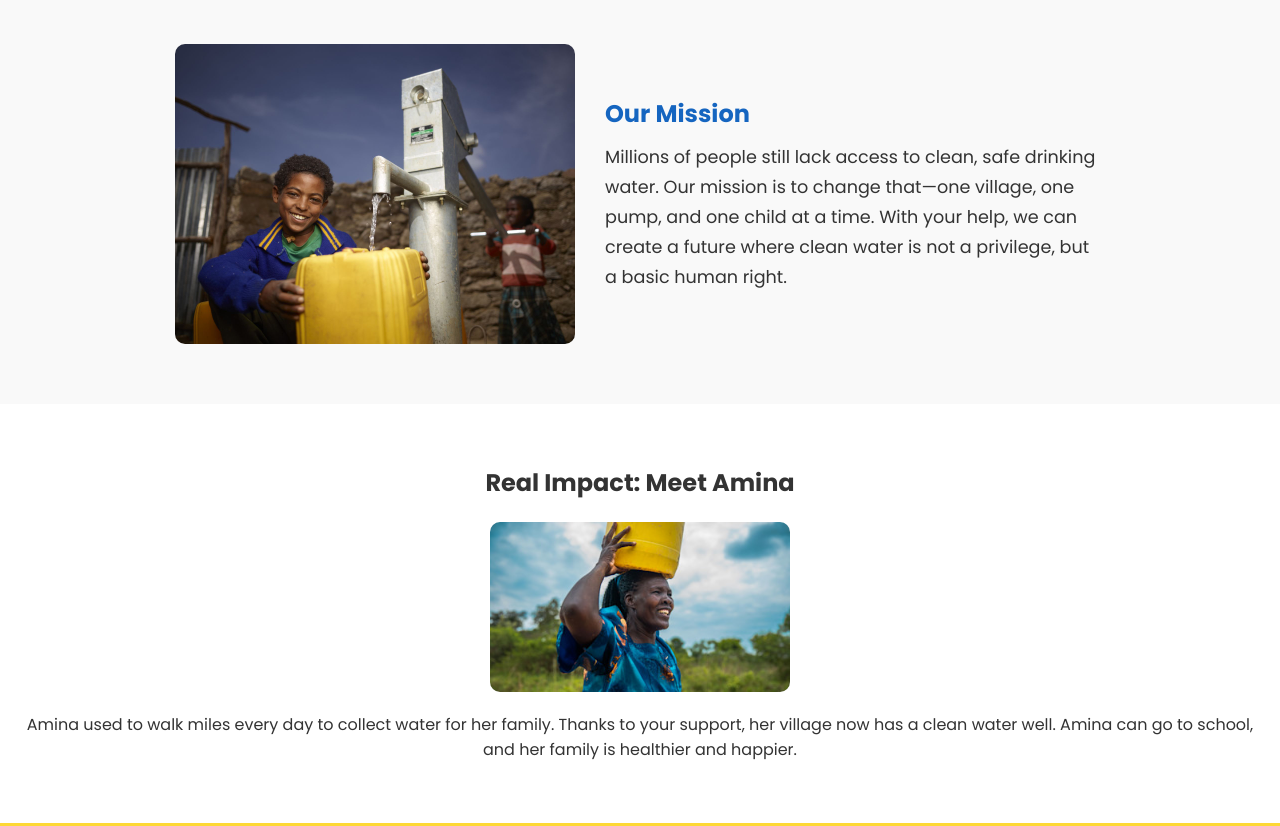
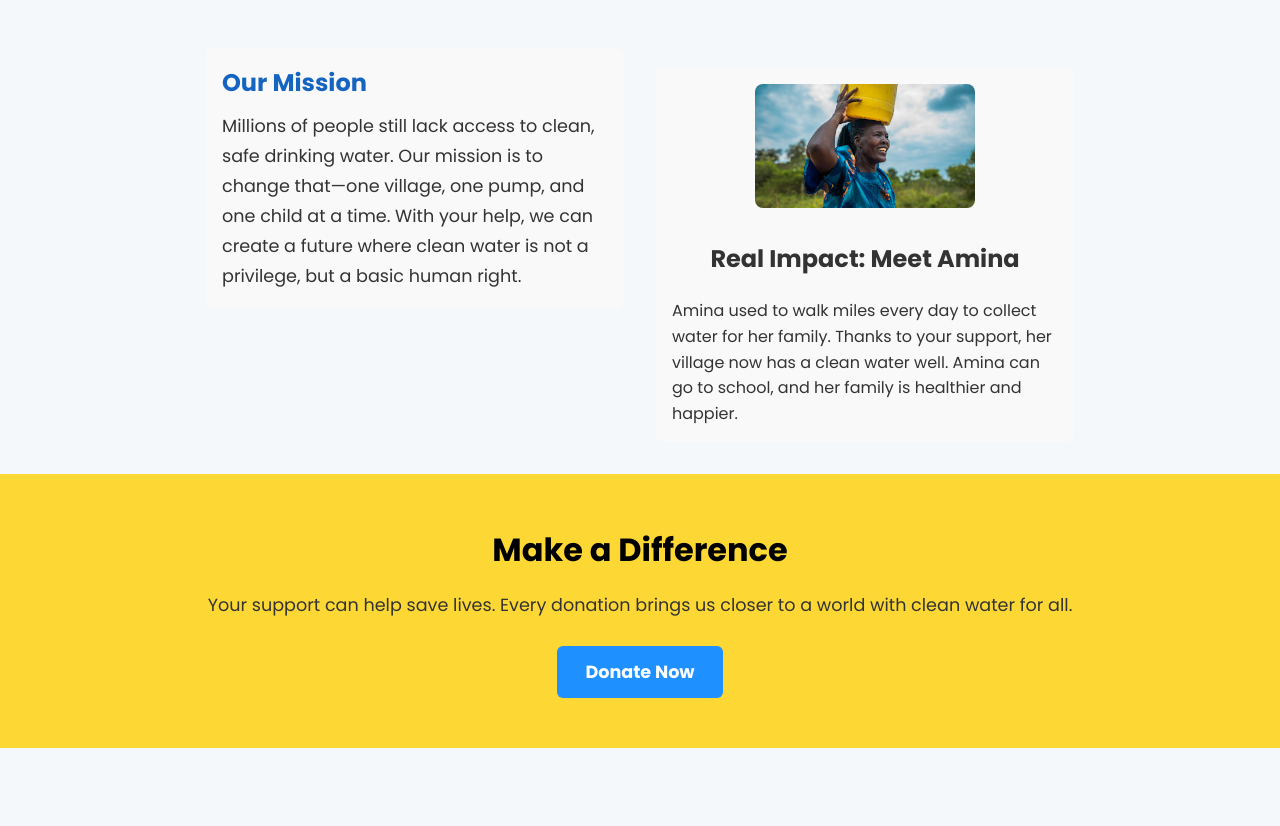
Before and after one commit to csgobro14/CharityWebsite, a plain HTML site: page index.html in a window 1280 px wide. Shown: the part 816-1642 px from the top of the page. After the commit the page ends 1580 px from the top, so only its background shows below. Drawn offline with Linux system fonts and the light colour scheme.

Commit message:
condensed page

```diff
--- a/index.html
+++ b/index.html
@@ -8,43 +8,38 @@
   <link href="https://fonts.googleapis.com/css2?family=Poppins:wght@400;700&display=swap" rel="stylesheet" />
 </head>
 <body>
-
   <!-- Hero Section -->
   <section class="hero">
     <h1>Clean Water for Everyone</h1>
     <p>Join us in bringing safe, clean water to communities in need.</p>
   </section>
 
-  <!-- Story Section -->
-  <section class="story">
-    <img src="img/Charity-Water_1.jpg" alt="Boy smiling at water pump" />
+  <!-- Stories Section: Our Mission and Amina Side-by-Side -->
+  <section class="stories-container">
+    <!-- Our Mission -->
     <div class="story-text">
       <h2>Our Mission</h2>
       <p>
         Millions of people still lack access to clean, safe drinking water. Our mission is to change that—one village, one pump, and one child at a time. With your help, we can create a future where clean water is not a privilege, but a basic human right.
       </p>
     </div>
-  </section>
-
-  <!-- Impact Story Section -->
-  <section class="impact-story">
-    <h2>Real Impact: Meet Amina</h2>
+    <!-- Amina's Story -->
     <div class="impact-content">
       <!-- The image below shows Amina with clean water. Make sure the file 'amina.jpg' is in your 'img' folder. -->
       <img src="img/amina.jpg" alt="Amina smiling with clean water" class="impact-image" />
+      <h2>Real Impact: Meet Amina</h2>
       <p>
         Amina used to walk miles every day to collect water for her family. Thanks to your support, her village now has a clean water well. Amina can go to school, and her family is healthier and happier.
       </p>
     </div>
   </section>
 
-  <!-- Call to Action Section -->
+  <!-- Call to Action Section (Donate Button moved up) -->
   <section class="call-to-action">
     <h2>Make a Difference</h2>
     <p>Your support can help save lives. Every donation brings us closer to a world with clean water for all.</p>
     <!-- The link below should go to your real donation page -->
     <a href="donate.html" class="donate-button">Donate Now</a>
   </section>
-
 </body>
 </html>
--- a/style.css
+++ b/style.css
@@ -6,9 +6,10 @@
 }
 
 body {
-  font-family: 'Poppins', sans-serif;
+  font-family: 'Poppins', Arial, sans-serif;
   color: #333;
   line-height: 1.6;
+  background: #f4f8fb;
 }
 
 /* Brand Colors */
@@ -28,6 +29,7 @@ body {
   color: white;
   text-align: center;
   padding: 0 20px;
+  margin: 16px auto;
 }
 
 .hero h1 {
@@ -56,13 +58,28 @@ body {
   justify-content: center;
 }
 
+.stories-container {
+  display: flex;
+  justify-content: center;
+  align-items: flex-start;
+  gap: 32px; /* space between columns */
+  margin: 32px auto 16px auto;
+  max-width: 900px;
+  padding: 16px;
+}
+
+/* Each story box */
+.story-text, .impact-content {
+  flex: 1;
+  min-width: 250px;
+  background: #f9f9f9;
+  padding: 16px;
+  border-radius: 8px;
+}
+
 .story img {
   width: 400px;
   border-radius: 10px;
-}
-
-.story-text {
-  max-width: 500px;
 }
 
 .story-text h2 {
@@ -91,8 +108,11 @@ body {
 }
 
 .impact-image {
-  width: 300px;
-  border-radius: 10px;
+  width: 100%;
+  max-width: 220px;
+  display: block;
+  margin: 0 auto 12px auto;
+  border-radius: 8px;
 }
 
 /* CTA Section */
@@ -100,6 +120,7 @@ body {
   background-color: var(--yellow);
   text-align: center;
   padding: 50px 20px;
+  margin: 16px auto;
 }
 
 .call-to-action h2 {
@@ -113,19 +134,20 @@ body {
 }
 
 .donate-button {
-  background-color: var(--blue);
-  color: white;
-  padding: 12px 24px;
-  border: none;
+  display: inline-block;
+  margin-top: 12px;
+  padding: 12px 28px;
+  background: #1e90ff;
+  color: #fff;
   border-radius: 6px;
-  font-size: 1rem;
   text-decoration: none;
-  transition: background-color 0.3s, transform 0.3s;
+  font-weight: bold;
+  font-size: 1.1em;
+  transition: background 0.2s;
 }
 
 .donate-button:hover {
-  background-color: #003c8f;
-  transform: scale(1.05);
+  background: #156fc1;
 }
 
 /* Responsive Design */
```
